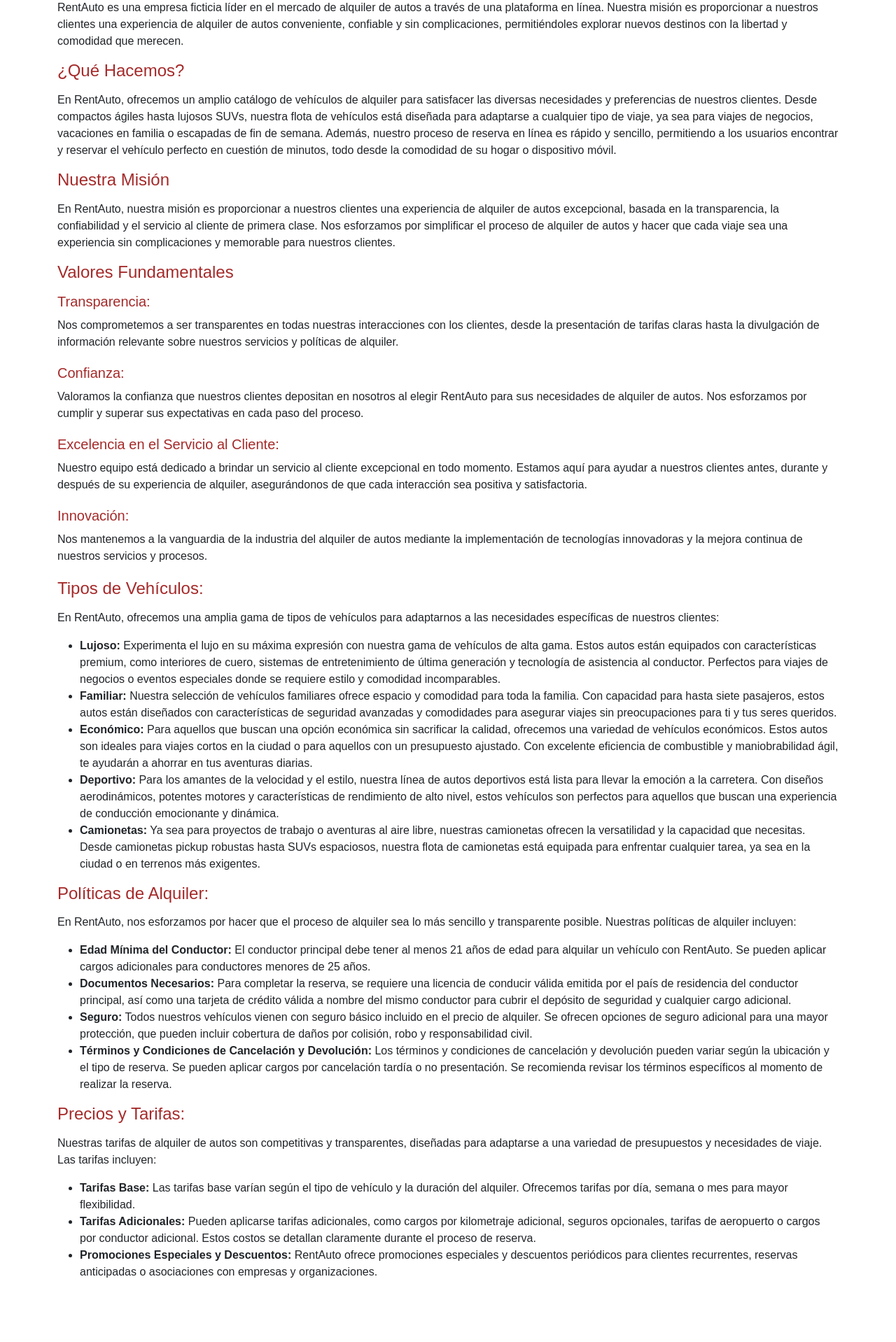
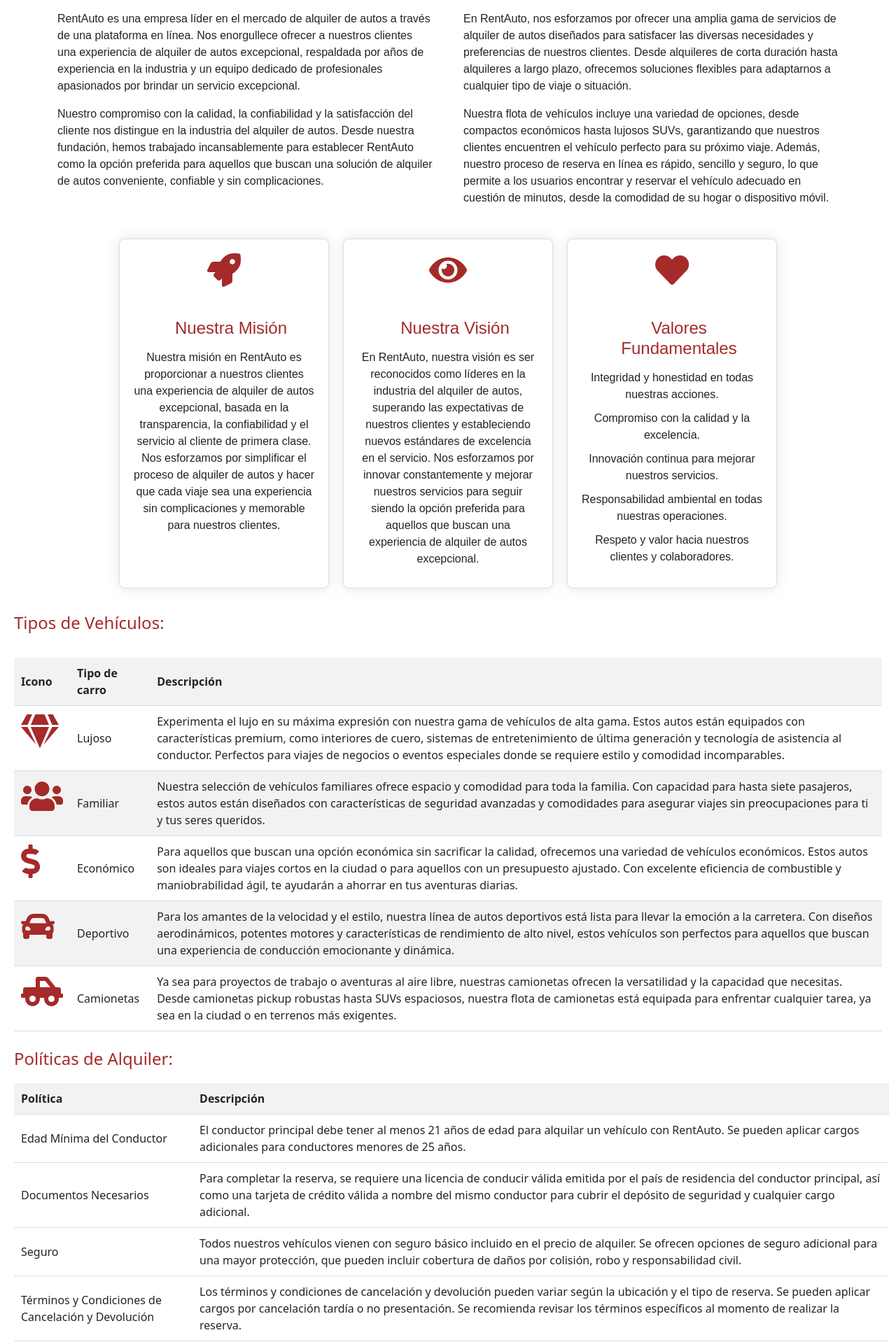
Before and after one commit to OskaritoLM/CRUD_XD, an Angular app in the folder src/client/: page /user/empresa in a window 1280 px wide. Shown: the part 202-2120 px from the top of the page at 70% size. Before the commit the page ends 2048 px from the top, so only its background shows below. Built offline with nearby package versions, Linux system fonts and the light colour scheme.

Commit message:
mensaje y empresa component

```diff
--- a/src/client/src/app/app.module.ts
+++ b/src/client/src/app/app.module.ts
@@ -29,6 +29,7 @@
 import { LugarComponent } from './components/lugar-admun/lugar-admun.component';
 import { VerReservaComponent } from './components/ver-reserva/ver-reserva.component';
 import { EnviaDatosService } from './services/enviadatos.service';
+import { MensajeComponent } from './components/mensaje/mensaje.component';
 
 
 @NgModule({
@@ -50,6 +51,7 @@
     AutosAdminComponent,
       LoginComponent,
       VerReservaComponent,
+      MensajeComponent,
 
   ],
   imports: [
--- a/src/client/src/app/components/empresa/empresa.component.css
+++ b/src/client/src/app/components/empresa/empresa.component.css
@@ -1,4 +1,3 @@
-
 body {
   padding-top: 56px;
 }
@@ -33,31 +32,68 @@
 }
 
 .title {
-text-align: center;
-font-size: 32px;
-margin-bottom: 30px;
-margin-top: 8%; /* Agregar margen superior */
+  text-align: center;
+  font-size: 32px;
+  margin-bottom: 30px;
+  margin-top: 80px; /* Ajustado para añadir espacio por encima del título */
+}
+
+.row {
+  display: flex;
+  justify-content: space-between;
+  margin-bottom: 20px;
+}
+
+.column {
+  width: calc(50% - 10px);
+}
+
+.section-title {
+  font-size: 24px;
+  color: #A52A2A;
+  margin-bottom: 15px;
+  margin-top: 25px; /* Agregando margen superior */
+  margin-left: 20px; /* Margen a la izquierda */
 }
 
 
-.section-title {
-  font-size: 24px;
-  color: #A52A2A; /* Color marrón */
-  margin-bottom: 15px;
+.card-container {
+  display: flex;
+  justify-content: center;
+  margin-left: 20px; /* Margen a la izquierda */
+  margin-right: 20px; /* Margen a la derecha */
+}
+.card {
+  border: 1px solid #ddd;
+  border-radius: 8px;
+  padding: 20px;
+  margin: 10px;
+  text-align: center;
+  width: 300px; /* Ancho fijo para los cards */
+  height: 500px; /* Altura fija para los cards */
+  box-shadow: 0px 0px 20px rgba(0, 0, 0, 0.1); /* Sombreado exterior */
+}
+
+.icon {
+  font-size: 48px;
+  margin-bottom: 20px;
+  color: #A52A2A;
 }
 
 .values-list {
   list-style-type: none;
-  padding-left: 0;
+  padding: 0;
 }
 
 .values-list li {
-  margin-bottom: 20px;
+  font-size: 16px;
+  line-height: 1.5;
+  margin-bottom: 10px;
 }
 
 .values-list h3 {
   font-size: 20px;
-  color: #A52A2A; /* Color marrón */
+  color: #A52A2A;
   margin-bottom: 10px;
 }
 
@@ -65,3 +101,68 @@
   font-size: 16px;
   line-height: 1.5;
 }
+
+.vehicle-container {
+  display: flex;
+  flex-direction: column;
+  align-items: center;
+  margin-left: 20px; /* Margen a la izquierda */
+  margin-right: 20px; /* Margen a la derecha */
+}
+
+.vehicle-table,
+.rental-policies-table {
+  width: 100%;
+  max-width: 1250px; /* Ancho máximo deseado */
+  border-collapse: collapse;
+  margin-top: 20px; /* Espacio entre los cards y la tabla */
+  margin-left: 20px; /* Margen a la izquierda */
+  margin-right: 20px; /* Margen a la derecha */
+}
+
+.vehicle-table th, .vehicle-table td {
+  padding: 10px;
+  border-bottom: 1px solid #ddd;
+}
+
+.vehicle-table th {
+  text-align: left;
+  background-color: #f2f2f2;
+}
+
+.vehicle-table tbody tr:nth-child(even) {
+  background-color: #f2f2f2;
+}
+
+.vehicle-table tbody tr:hover {
+  background-color: #ddd;
+}
+
+.vehicle-icon {
+  font-size: 24px;
+  color: #A52A2A;
+}
+.rental-policies-table {
+  width: 100%;
+  border-collapse: collapse;
+  margin-left: 20px; /* Margen a la izquierda */
+  margin-right: 20px; /* Margen a la derecha */
+}
+
+.rental-policies-table th, .rental-policies-table td {
+  padding: 10px;
+  border-bottom: 1px solid #ddd;
+}
+
+.rental-policies-table th {
+  background-color: #f2f2f2;
+  text-align: left;
+}
+
+.rental-policies-table tbody tr:nth-child(even) {
+  background-color: #f2f2f2;
+}
+
+.rental-policies-table tbody tr:hover {
+  background-color: #ddd;
+}
--- a/src/client/src/app/components/empresa/empresa.component.html
+++ b/src/client/src/app/components/empresa/empresa.component.html
@@ -30,86 +30,160 @@
 
 <div class="container">
     <h1 class="title">RentAuto: Tu Solución de Alquiler de Autos en Línea</h1>
-    <section>
+
+    <div class="row">
+        <!-- Columna de "¿Quiénes Somos?" -->
+        <div class="column">
             <h2 class="section-title">¿Quiénes Somos?</h2>
-        <p>RentAuto es una empresa ficticia líder en el mercado de alquiler de autos a través de una plataforma en línea. Nuestra misión es proporcionar a nuestros clientes una experiencia de alquiler de autos conveniente, confiable y sin complicaciones, permitiéndoles explorar nuevos destinos con la libertad y comodidad que merecen.</p>
+            <p>RentAuto es una empresa líder en el mercado de alquiler de autos a través de una plataforma en línea. Nos enorgullece ofrecer a nuestros clientes una experiencia de alquiler de autos excepcional, respaldada por años de experiencia en la industria y un equipo dedicado de profesionales apasionados por brindar un servicio excepcional.</p>
+            <p>Nuestro compromiso con la calidad, la confiabilidad y la satisfacción del cliente nos distingue en la industria del alquiler de autos. Desde nuestra fundación, hemos trabajado incansablemente para establecer RentAuto como la opción preferida para aquellos que buscan una solución de alquiler de autos conveniente, confiable y sin complicaciones.</p>
+        </div>
+
+        <!-- Columna de "¿Qué Hacemos?" -->
+        <div class="column">
+            <h2 class="section-title">¿Qué Hacemos?</h2>
+            <p>En RentAuto, nos esforzamos por ofrecer una amplia gama de servicios de alquiler de autos diseñados para satisfacer las diversas necesidades y preferencias de nuestros clientes. Desde alquileres de corta duración hasta alquileres a largo plazo, ofrecemos soluciones flexibles para adaptarnos a cualquier tipo de viaje o situación.</p>
+            <p>Nuestra flota de vehículos incluye una variedad de opciones, desde compactos económicos hasta lujosos SUVs, garantizando que nuestros clientes encuentren el vehículo perfecto para su próximo viaje. Además, nuestro proceso de reserva en línea es rápido, sencillo y seguro, lo que permite a los usuarios encontrar y reservar el vehículo adecuado en cuestión de minutos, desde la comodidad de su hogar o dispositivo móvil.</p>
+        </div>
+    </div>
+
+    <!-- Los demás elementos -->
+    <div class="card-container">
+        <!-- Nuestra Misión -->
+        <section class="card">
+            <i class="fas fa-rocket icon"></i>
+            <h2 class="section-title">Nuestra Misión</h2>
+            <p>Nuestra misión en RentAuto es proporcionar a nuestros clientes una experiencia de alquiler de autos excepcional, basada en la transparencia, la confiabilidad y el servicio al cliente de primera clase. Nos esforzamos por simplificar el proceso de alquiler de autos y hacer que cada viaje sea una experiencia sin complicaciones y memorable para nuestros clientes.</p>
         </section>
-    <section>
-        <h2 class="section-title">¿Qué Hacemos?</h2>
-        <p>En RentAuto, ofrecemos un amplio catálogo de vehículos de alquiler para satisfacer las diversas necesidades y preferencias de nuestros clientes. Desde compactos ágiles hasta lujosos SUVs, nuestra flota de vehículos está diseñada para adaptarse a cualquier tipo de viaje, ya sea para viajes de negocios, vacaciones en familia o escapadas de fin de semana. Además, nuestro proceso de reserva en línea es rápido y sencillo, permitiendo a los usuarios encontrar y reservar el vehículo perfecto en cuestión de minutos, todo desde la comodidad de su hogar o dispositivo móvil.</p>
+
+        <!-- Nuestra Visión -->
+        <section class="card">
+            <i class="fas fa-eye icon"></i>
+            <h2 class="section-title">Nuestra Visión</h2>
+            <p>En RentAuto, nuestra visión es ser reconocidos como líderes en la industria del alquiler de autos, superando las expectativas de nuestros clientes y estableciendo nuevos estándares de excelencia en el servicio. Nos esforzamos por innovar constantemente y mejorar nuestros servicios para seguir siendo la opción preferida para aquellos que buscan una experiencia de alquiler de autos excepcional.</p>
         </section>
-    <section>
-        <h2 class="section-title">Nuestra Misión</h2>
-        <p>En RentAuto, nuestra misión es proporcionar a nuestros clientes una experiencia de alquiler de autos excepcional, basada en la transparencia, la confiabilidad y el servicio al cliente de primera clase. Nos esforzamos por simplificar el proceso de alquiler de autos y hacer que cada viaje sea una experiencia sin complicaciones y memorable para nuestros clientes.</p>
+
+        <!-- Valores Fundamentales -->
+        <section class="card">
+            <i class="fas fa-heart icon"></i>
+            <h2 class="section-title">Valores Fundamentales</h2>
+            <ul class="values-list">
+                <li>Integridad y honestidad en todas nuestras acciones.</li>
+                <li>Compromiso con la calidad y la excelencia.</li>
+                <li>Innovación continua para mejorar nuestros servicios.</li>
+                <li>Responsabilidad ambiental en todas nuestras operaciones.</li>
+                <li>Respeto y valor hacia nuestros clientes y colaboradores.</li>
+            </ul>
         </section>
-    <section>
-        <h2 class="section-title">Valores Fundamentales</h2>
-        <ol class="values-list">
-            <li>
-                <h3>Transparencia:</h3>
-                <p>Nos comprometemos a ser transparentes en todas nuestras interacciones con los clientes, desde la presentación de tarifas claras hasta la divulgación de información relevante sobre nuestros servicios y políticas de alquiler.</p>
-            </li>
-            <li>
-                <h3>Confianza:</h3>
-                <p>Valoramos la confianza que nuestros clientes depositan en nosotros al elegir RentAuto para sus necesidades de alquiler de autos. Nos esforzamos por cumplir y superar sus expectativas en cada paso del proceso.</p>
-            </li>
-            <li>
-                <h3>Excelencia en el Servicio al Cliente:</h3>
-                <p>Nuestro equipo está dedicado a brindar un servicio al cliente excepcional en todo momento. Estamos aquí para ayudar a nuestros clientes antes, durante y después de su experiencia de alquiler, asegurándonos de que cada interacción sea positiva y satisfactoria.</p>
-            </li>
-            <li>
-                <h3>Innovación:</h3>
-                <p>Nos mantenemos a la vanguardia de la industria del alquiler de autos mediante la implementación de tecnologías innovadoras y la mejora continua de nuestros servicios y procesos.</p>
-            </li>
-        </ol>
-    </section>
+    </div>
+</div>
+
+
+
+
+
+
+
 <section>
     <!-- Sección Tipos de Vehículos -->
     <h2 class="section-title">Tipos de Vehículos:</h2>
     <!-- Información sobre tipos de vehículos -->
-      <p>En RentAuto, ofrecemos una amplia gama de tipos de vehículos para adaptarnos a las necesidades específicas de nuestros clientes:</p>
-      <ul class="vehicle-types">
-          <li>
-              <strong>Lujoso:</strong> Experimenta el lujo en su máxima expresión con nuestra gama de vehículos de alta gama. Estos autos están equipados con características premium, como interiores de cuero, sistemas de entretenimiento de última generación y tecnología de asistencia al conductor. Perfectos para viajes de negocios o eventos especiales donde se requiere estilo y comodidad incomparables.
-          </li>
+    <div class="vehicle-container">
+        <table class="vehicle-table">
+            <thead>
+                <tr>
+                    <th>Icono</th>
+                    <th>Tipo de carro</th>
+                    <th>Descripción</th>
+                </tr>
+            </thead>
+            <tbody>
+                <tr>
+                    <td><i class="fas fa-gem icon"></i></td>
+                    <td>Lujoso</td>
+                    <td>Experimenta el lujo en su máxima expresión con nuestra gama de vehículos de alta gama. Estos autos están equipados con características premium, como interiores de cuero, sistemas de entretenimiento de última generación y tecnología de asistencia al conductor. Perfectos para viajes de negocios o eventos especiales donde se requiere estilo y comodidad incomparables.</td>
+                </tr>
                 <!-- Repetir este patrón para cada tipo de vehículo -->
-          <li>
-              <strong>Familiar:</strong> Nuestra selección de vehículos familiares ofrece espacio y comodidad para toda la familia. Con capacidad para hasta siete pasajeros, estos autos están diseñados con características de seguridad avanzadas y comodidades para asegurar viajes sin preocupaciones para ti y tus seres queridos.
-          </li>
-          <li>
-              <strong>Económico:</strong> Para aquellos que buscan una opción económica sin sacrificar la calidad, ofrecemos una variedad de vehículos económicos. Estos autos son ideales para viajes cortos en la ciudad o para aquellos con un presupuesto ajustado. Con excelente eficiencia de combustible y maniobrabilidad ágil, te ayudarán a ahorrar en tus aventuras diarias.
-          </li>
-          <li>
-              <strong>Deportivo:</strong> Para los amantes de la velocidad y el estilo, nuestra línea de autos deportivos está lista para llevar la emoción a la carretera. Con diseños aerodinámicos, potentes motores y características de rendimiento de alto nivel, estos vehículos son perfectos para aquellos que buscan una experiencia de conducción emocionante y dinámica.
-          </li>
-          <li>
-              <strong>Camionetas:</strong> Ya sea para proyectos de trabajo o aventuras al aire libre, nuestras camionetas ofrecen la versatilidad y la capacidad que necesitas. Desde camionetas pickup robustas hasta SUVs espaciosos, nuestra flota de camionetas está equipada para enfrentar cualquier tarea, ya sea en la ciudad o en terrenos más exigentes.
-          </li>
-      </ul>
+                <tr>
+                    <td><i class="fas fa-users icon"></i></td>
+                    <td>Familiar</td>
+                    <td>Nuestra selección de vehículos familiares ofrece espacio y comodidad para toda la familia. Con capacidad para hasta siete pasajeros, estos autos están diseñados con características de seguridad avanzadas y comodidades para asegurar viajes sin preocupaciones para ti y tus seres queridos.</td>
+                </tr>
+                <tr>
+                    <td><i class="fas fa-dollar-sign icon"></i></td>
+                    <td>Económico</td>
+                    <td>Para aquellos que buscan una opción económica sin sacrificar la calidad, ofrecemos una variedad de vehículos económicos. Estos autos son ideales para viajes cortos en la ciudad o para aquellos con un presupuesto ajustado. Con excelente eficiencia de combustible y maniobrabilidad ágil, te ayudarán a ahorrar en tus aventuras diarias.</td>
+                </tr>
+                <tr>
+                    <td><i class="fas fa-car icon"></i></td>
+                    <td>Deportivo</td>
+                    <td>Para los amantes de la velocidad y el estilo, nuestra línea de autos deportivos está lista para llevar la emoción a la carretera. Con diseños aerodinámicos, potentes motores y características de rendimiento de alto nivel, estos vehículos son perfectos para aquellos que buscan una experiencia de conducción emocionante y dinámica.</td>
+                </tr>
+                <tr>
+                    <td><i class="fas fa-truck-pickup icon"></i></td>
+                    <td>Camionetas</td>
+                    <td>Ya sea para proyectos de trabajo o aventuras al aire libre, nuestras camionetas ofrecen la versatilidad y la capacidad que necesitas. Desde camionetas pickup robustas hasta SUVs espaciosos, nuestra flota de camionetas está equipada para enfrentar cualquier tarea, ya sea en la ciudad o en terrenos más exigentes.</td>
+                </tr>
+            </tbody>
+        </table>
+    </div>
 </section>
+
+
 <section>
-      <!-- Sección Políticas de Alquiler -->
     <h2 class="section-title">Políticas de Alquiler:</h2>
-      <!-- Información sobre políticas de alquiler -->
-      <p>En RentAuto, nos esforzamos por hacer que el proceso de alquiler sea lo más sencillo y transparente posible. Nuestras políticas de alquiler incluyen:</p>
-      <ul class="rental-policies">
-          <li><strong>Edad Mínima del Conductor:</strong> El conductor principal debe tener al menos 21 años de edad para alquilar un vehículo con RentAuto. Se pueden aplicar cargos adicionales para conductores menores de 25 años.</li>
-          <!-- Repetir este patrón para cada política de alquiler -->
-          <li><strong>Documentos Necesarios:</strong> Para completar la reserva, se requiere una licencia de conducir válida emitida por el país de residencia del conductor principal, así como una tarjeta de crédito válida a nombre del mismo conductor para cubrir el depósito de seguridad y cualquier cargo adicional.</li>
-          <li><strong>Seguro:</strong> Todos nuestros vehículos vienen con seguro básico incluido en el precio de alquiler. Se ofrecen opciones de seguro adicional para una mayor protección, que pueden incluir cobertura de daños por colisión, robo y responsabilidad civil.</li>
-          <li><strong>Términos y Condiciones de Cancelación y Devolución:</strong> Los términos y condiciones de cancelación y devolución pueden variar según la ubicación y el tipo de reserva. Se pueden aplicar cargos por cancelación tardía o no presentación. Se recomienda revisar los términos específicos al momento de realizar la reserva.</li>
-      </ul>
+    <table class="rental-policies-table">
+        <tr>
+            <th>Política</th>
+            <th>Descripción</th>
+        </tr>
+        <tr>
+            <td>Edad Mínima del Conductor</td>
+            <td>El conductor principal debe tener al menos 21 años de edad para alquilar un vehículo con RentAuto. Se pueden aplicar cargos adicionales para conductores menores de 25 años.</td>
+        </tr>
+        <tr>
+            <td>Documentos Necesarios</td>
+            <td>Para completar la reserva, se requiere una licencia de conducir válida emitida por el país de residencia del conductor principal, así como una tarjeta de crédito válida a nombre del mismo conductor para cubrir el depósito de seguridad y cualquier cargo adicional.</td>
+        </tr>
+        <tr>
+            <td>Seguro</td>
+            <td>Todos nuestros vehículos vienen con seguro básico incluido en el precio de alquiler. Se ofrecen opciones de seguro adicional para una mayor protección, que pueden incluir cobertura de daños por colisión, robo y responsabilidad civil.</td>
+        </tr>
+        <tr>
+            <td>Términos y Condiciones de Cancelación y Devolución</td>
+            <td>Los términos y condiciones de cancelación y devolución pueden variar según la ubicación y el tipo de reserva. Se pueden aplicar cargos por cancelación tardía o no presentación. Se recomienda revisar los términos específicos al momento de realizar la reserva.</td>
+        </tr>
+    </table>
 </section>
+
+
+
+
 <section>
     <!-- Sección Precios y Tarifas -->
     <h2 class="section-title">Precios y Tarifas:</h2>
     <!-- Información sobre precios y tarifas -->
-      <p>Nuestras tarifas de alquiler de autos son competitivas y transparentes, diseñadas para adaptarse a una variedad de presupuestos y necesidades de viaje. Las tarifas incluyen:</p>
-      <ul class="pricing-and-fees">
-          <li><strong>Tarifas Base:</strong> Las tarifas base varían según el tipo de vehículo y la duración del alquiler. Ofrecemos tarifas por día, semana o mes para mayor flexibilidad.</li>
-          <!-- Repetir este patrón para cada elemento de precios y tarifas -->
-          <li><strong>Tarifas Adicionales:</strong> Pueden aplicarse tarifas adicionales, como cargos por kilometraje adicional, seguros opcionales, tarifas de aeropuerto o cargos por conductor adicional. Estos costos se detallan claramente durante el proceso de reserva.</li>
-          <li><strong>Promociones Especiales y Descuentos:</strong> RentAuto ofrece promociones especiales y descuentos periódicos para clientes recurrentes, reservas anticipadas o asociaciones con empresas y organizaciones.</li>
-      </ul>
+    <div class="card-container">
+        <div class="card">
+            <i class="fas fa-money-bill-alt icon"></i>
+            <h3 class="card-title">Tarifas Base</h3>
+            <p class="card-text">Las tarifas base varían según el tipo de vehículo y la duración del alquiler. Ofrecemos tarifas por día, semana o mes para mayor flexibilidad.</p>
+        </div>
+        <div class="card">
+            <i class="fas fa-plus-circle icon"></i>
+            <h3 class="card-title">Tarifas Adicionales</h3>
+            <p class="card-text">Pueden aplicarse tarifas adicionales, como cargos por kilometraje adicional, seguros opcionales, tarifas de aeropuerto o cargos por conductor adicional. Estos costos se detallan claramente durante el proceso de reserva.</p>
+        </div>
+        <div class="card">
+            <i class="fas fa-tags icon"></i>
+            <h3 class="card-title">Promociones Especiales y Descuentos</h3>
+            <p class="card-text">RentAuto ofrece promociones especiales y descuentos periódicos para clientes recurrentes, reservas anticipadas o asociaciones con empresas y organizaciones.</p>
+        </div>
+    </div>
 </section>
-</div>
+
+
+
+
+<link rel="stylesheet" href="https://cdnjs.cloudflare.com/ajax/libs/font-awesome/5.15.4/css/all.min.css" integrity="sha512-qx5HsnPeevGBxdJ+gJnxlySM/8zLtuZXX6YrLjMQYHLSTlMxtUWtF1tX2ecf6NA0St1NRr7BtxS2Qh61MmKVQw==" crossorigin="anonymous" referrerpolicy="no-referrer" />
+  <link rel="stylesheet" href="https://use.fontawesome.com/releases/v5.8.1/css/all.css" integrity="sha384-50oBUHEmvpQ+1lW4y57PTFmhCaXp0ML5d60M1M7uH2+nqUivzIebhndOJK28anvf" crossorigin="anonymous">
--- /dev/null
+++ b/src/client/src/app/components/mensaje/mensaje.component.css
@@ -0,0 +1,86 @@
+body {
+    padding-top: 56px;
+  }
+
+  .navbar {
+    background-color: #A52A2A;
+    box-shadow: 0px 2px 5px rgba(0, 0, 0, 0.3);
+  }
+
+  .navbar-brand,
+  .navbar-nav .nav-link {
+    color: #ffffff;
+    padding: 10px;
+  }
+
+  .navbar-brand:hover,
+  .navbar-nav .nav-link:hover {
+    color: #8d8787;
+  }
+
+  .navbar-toggler {
+    border-color: #ffffff;
+  }
+
+  .navbar-toggler-icon {
+    background-color: #ffffff;
+  }
+ .background-color {
+    background-color: #f0f0f0; /* Color de fondo del componente */
+    height: 100vh;
+}
+
+.background-color {
+    background-image: url('https://media.istockphoto.com/id/533227308/es/foto/coche-deportivo-rojo-de-velocidad-en-carretera-asfaltada-al-anochecer.jpg?s=612x612&w=0&k=20&c=ynmm5IrR3Yue26s-BFEixqCNu_MKQMoT9qQj5q4P5Z8=');
+    background-size: cover;
+    background-position: center;
+    height: 100vh;
+    display: flex;
+    justify-content: center;
+    align-items: center;
+}
+
+.container {
+    max-width: 600px;
+    margin: 80px auto 0;
+    padding: 20px;
+    border-radius: 10px;
+    background-color: rgba(255, 255, 255, 0.5); /* Fondo semi-transparente */
+    box-shadow: 0px 0px 10px rgba(0, 0, 0, 0.3); /* Sombra */
+}
+
+h1 {
+    text-align: center;
+    font-size: 32px;
+    margin-bottom: 20px;
+    text-decoration: underline;
+    color: #333; /* Cambia el color del título */
+}
+
+.content {
+    background-color: rgba(255, 255, 255, 0.7); /* Fondo semi-transparente */
+    padding: 20px;
+    border-radius: 10px;
+    margin-bottom: 20px;
+}
+
+label {
+    display: block;
+    margin-bottom: 10px;
+}
+
+span {
+    font-weight: bold;
+}
+
+.btn-regresar {
+    background-color: #ff6347;
+    color: white;
+    border: none;
+    padding: 10px 20px;
+    border-radius: 5px;
+    cursor: pointer;
+    display: block;
+    margin-left: auto;
+    margin-right: auto;
+}
--- a/src/client/src/app/components/reserva/reserva.component.html
+++ b/src/client/src/app/components/reserva/reserva.component.html
@@ -152,7 +152,7 @@
       <input type="file" id="identification" name="identification" class="form-control-file" (change)="onIdentificationFileSelected($event)" formControlName="identification">
     </div>
     <div class="col-md-12">
-      <button type="submit" class="btn btn-primary" (click)="agregarReserva()">Reservar</button>
+      <button type="submit" class="btn btn-primary" (click)="agregarReserva()" routerLink="/user/mensaje">Reservar</button>
   </div>
   </fieldset>
 </form>
```
Also changed, not shown: src/client/src/app/app-routing.module.ts (+6 -1 lines), src/client/src/app/components/mensaje/mensaje.component.html (added, +44 -0 lines), src/client/src/app/components/mensaje/mensaje.component.ts (added, +10 -0 lines), src/routes/ReservaRoutes.js (+8 -1 lines), 2 other files (tests, documents, lock files or other folders). Lines whose indentation alone changed are shown as unchanged.
